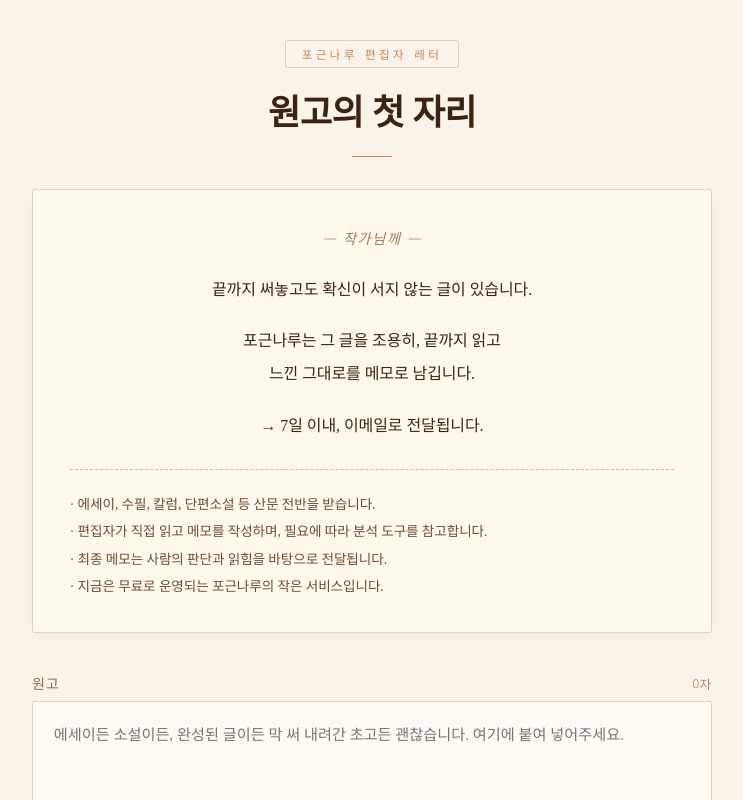
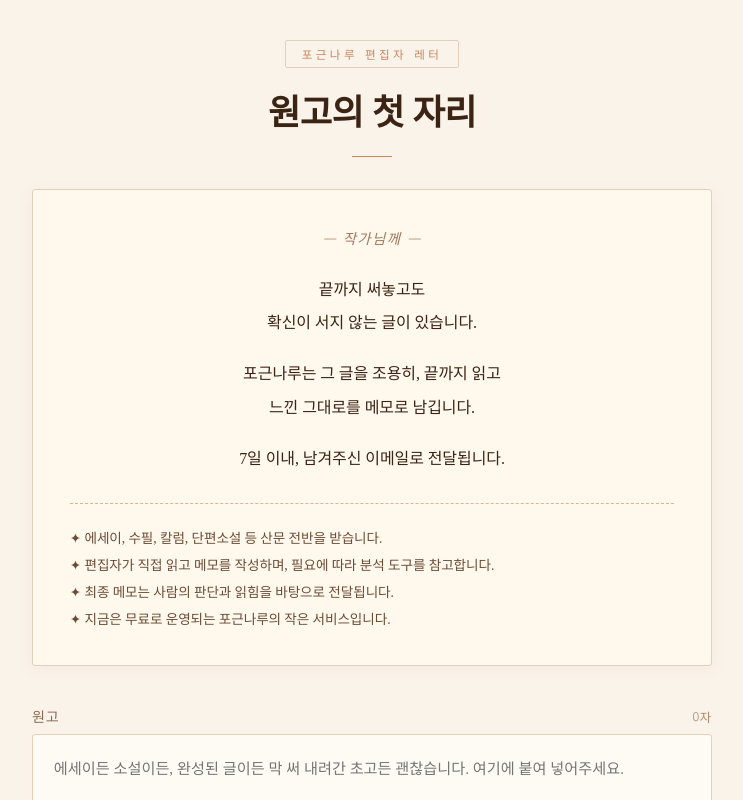
Before and after one commit to POGNARU/pognaru-letter, a React (Vite) app: page / in a window 1280 px wide. Shown: the top 800 px of the page, without its empty margins (268-1011 px from the left). Built offline with nearby package versions, Linux system fonts and the light colour scheme; a web font is replaced by a local one.

Commit message:
검은별 수정

```diff
--- a/src/App.jsx
+++ b/src/App.jsx
@@ -125,7 +125,8 @@
             <div style={styles.letterBox}>
               <div style={styles.letterMark}>— 작가님께 —</div>
               <p style={styles.letterP}>
-                끝까지 써놓고도 확신이 서지 않는 글이 있습니다.
+                끝까지 써놓고도<br />
+                확신이 서지 않는 글이 있습니다.
               </p>
               <p style={styles.letterP}>
                 포근나루는 그 글을 조용히, 끝까지 읽고
@@ -133,16 +134,16 @@
                 느낀 그대로를 메모로 남깁니다.
               </p>
               <p style={styles.letterP}>
-                → 7일 이내, 이메일로 전달됩니다.
+                7일 이내, 남겨주신 이메일로 전달됩니다.
               </p>
               <p style={styles.letterPSmall}>
-                · 에세이, 수필, 칼럼, 단편소설 등 산문 전반을 받습니다.
+                ✦ 에세이, 수필, 칼럼, 단편소설 등 산문 전반을 받습니다.
                 <br />
-                · 편집자가 직접 읽고 메모를 작성하며, 필요에 따라 분석 도구를 참고합니다.
+                ✦ 편집자가 직접 읽고 메모를 작성하며, 필요에 따라 분석 도구를 참고합니다.
                 <br />
-                · 최종 메모는 사람의 판단과 읽힘을 바탕으로 전달됩니다.
+                ✦ 최종 메모는 사람의 판단과 읽힘을 바탕으로 전달됩니다.
                 <br />
-                · 지금은 무료로 운영되는 포근나루의 작은 서비스입니다.
+                ✦ 지금은 무료로 운영되는 포근나루의 작은 서비스입니다.
               </p>
             </div>
 
```
